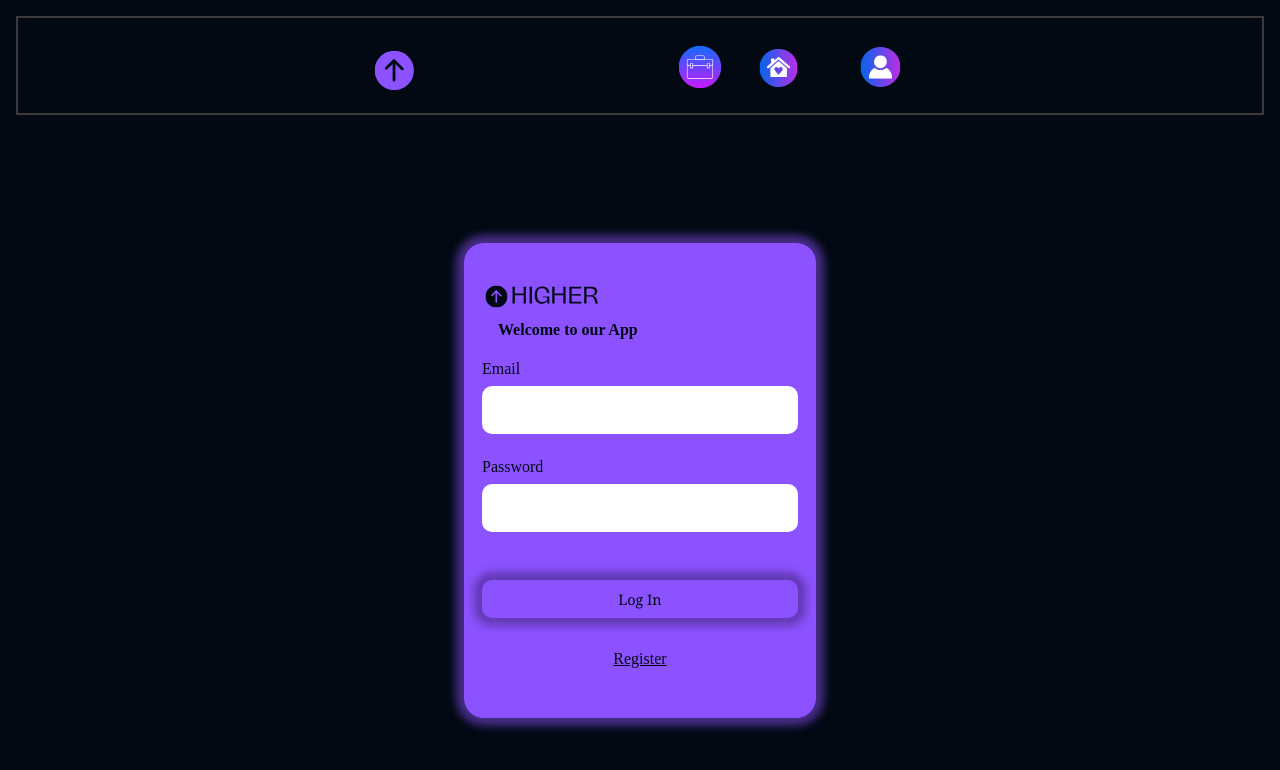
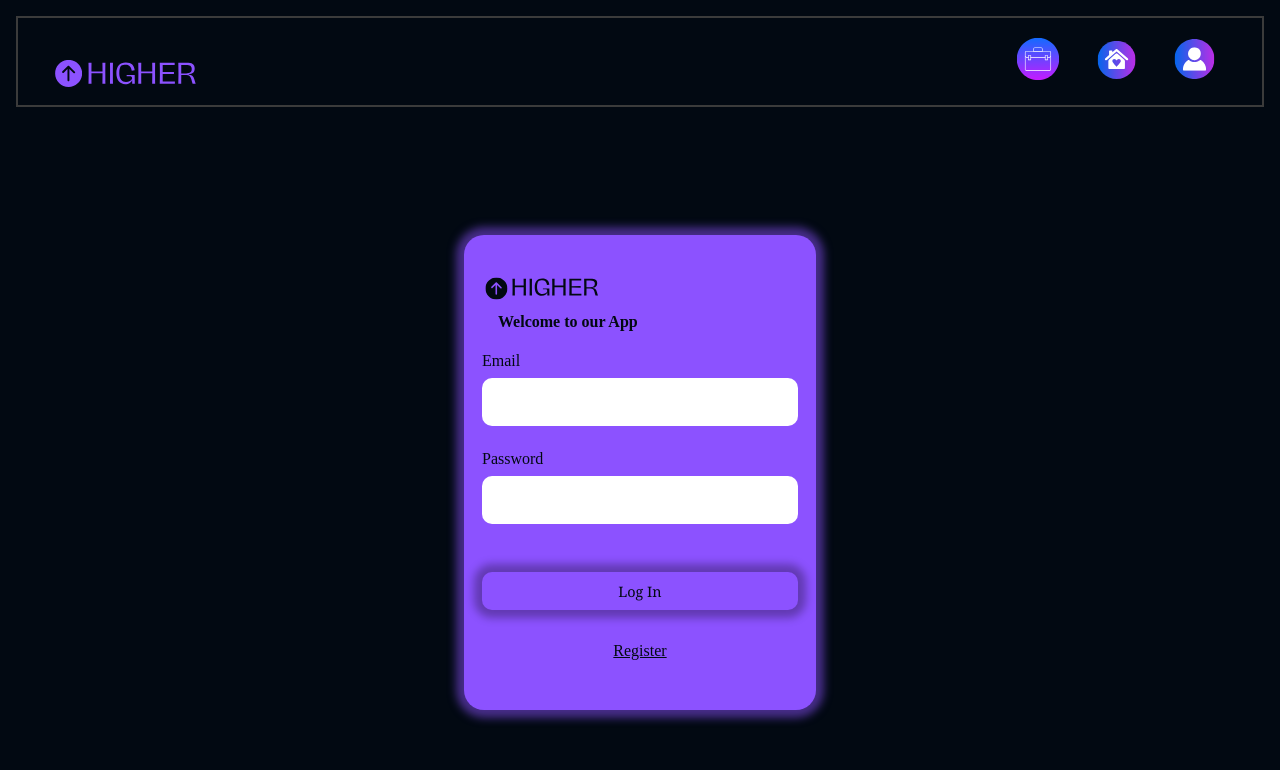
Before and after one commit to mariam1798/higher-frontend, a React (Create React App) app: page /login in a window 1280 px wide. Shown: the top 770 px of the page. Built offline with nearby package versions, Linux system fonts and the light colour scheme; a web font is replaced by a local one.

Commit message:
create use context for authentication

```diff
--- a/src/App.js
+++ b/src/App.js
@@ -6,6 +6,7 @@ import UploadPage from "./pages/UploadPage";
 import JobsPage from "./pages/JobsPage";
 import LoginPage from "./pages/LoginPage/LoginPage";
 import RegisterPage from "./pages/RegisterPage/RegisterPage";
+import { AuthProvider } from "./components/UseContext/UseContext";
 
 import "./App.scss";
 import { useState } from "react";
@@ -15,7 +16,7 @@ import Nav from "./components/Nav/Nav";
 function App() {
   const [failedAuth, setFailedAuth] = useState(false);
   const [user, setUser] = useState(null);
-  const token = localStorage.getItem("authToken");
+  const [token, setToken] = useState(localStorage.getItem("authToken"));
 
   useEffect(() => {
     if (!token) {
@@ -24,8 +25,8 @@ function App() {
     const loadData = async () => {
       try {
         const { data } = await getProfile(token);
-
         setUser(data);
+        setFailedAuth(false);
       } catch (error) {
         console.error(error);
         setFailedAuth(true);
@@ -38,11 +39,14 @@ function App() {
   const handleLogout = () => {
     localStorage.removeItem("authToken");
     localStorage.removeItem("jobsData");
+    setToken(null);
     setUser(null);
     setFailedAuth(true);
+    window.location.reload();
   };
   return (
     <BrowserRouter>
+      <AuthProvider>
         <Nav failedAuth={failedAuth} handleLogout={handleLogout} />
         <div className="container">
           <div className="content-wrap">
@@ -56,6 +60,7 @@ function App() {
             </Routes>
           </div>
         </div>
+      </AuthProvider>
     </BrowserRouter>
   );
 }
--- a/src/components/DropDown/DropDown.js
+++ b/src/components/DropDown/DropDown.js
@@ -2,10 +2,12 @@ import "./DropDown.scss";
 import { Link } from "react-router-dom";
 import userIcon from "../../assets/icons/user.svg";
 import { useState } from "react";
-
+import { useAuth } from "../UseContext/UseContext";
 export default function DropDown({ failedAuth, handleLogout }) {
   const [isVisible, setIsVisible] = useState(false);
   const dropdownClick = () => setIsVisible(!isVisible);
+  const { authToken, logout } = useAuth();
+  const isAuthenticated = !!authToken;
 
   return (
     <section className="dropdown">
@@ -18,7 +20,16 @@ export default function DropDown({ failedAuth, handleLogout }) {
       {isVisible && (
         <section className="dropdown__label">
           <ul className="dropdown__list">
-            {failedAuth ? (
+            {isAuthenticated ? (
+              <>
+                <Link to="/user" className="dropdown__navigate">
+                  <li className="dropdown__item ">Profile</li>
+                </Link>
+                <li onClick={handleLogout} className="dropdown__item">
+                  Log Out
+                </li>
+              </>
+            ) : (
               <>
                 <Link to="/login" className="dropdown__navigate">
                   <li className="dropdown__item dropdown__item--bottom">
@@ -29,15 +40,6 @@ export default function DropDown({ failedAuth, handleLogout }) {
                   <li className="dropdown__item ">Register</li>
                 </Link>
               </>
-            ) : (
-              <>
-                <Link to="/user" className="dropdown__navigate">
-                  <li className="dropdown__item ">Profile</li>
-                </Link>
-                <li onClick={handleLogout} className="dropdown__item">
-                  Log Out
-                </li>
-              </>
             )}
           </ul>
         </section>
--- a/src/components/DropDown/DropDown.scss
+++ b/src/components/DropDown/DropDown.scss
@@ -2,10 +2,11 @@
 @use "../../styles/partials/mixins" as *;
 
 .dropdown {
+  position: relative;
   &__label {
     border: $divider-line;
-    left: 72.5%;
-    top: 15.5%;
+    left: 20.5%;
+    top: 4.3rem;
     position: absolute;
     background-color: $primary-background-color;
     border-bottom-left-radius: $border-radius;
--- a/src/components/Nav/Nav.js
+++ b/src/components/Nav/Nav.js
@@ -1,4 +1,5 @@
 import logo from "../../assets/icons/high.svg";
+import higher from "../../assets/icons/higher.svg";
 import "./Nav.scss";
 import NavSide from "../NavSide/NavSide";
 import Search from "../Search/Search";
@@ -16,6 +17,11 @@ export default function Nav({
       <div className="nav__container">
         <Link to="/home" className="nav__watermark">
           <img className="nav__logo" src={logo} alt="brainflix logo" />
+          <img
+            className="nav__logo--tablet"
+            src={higher}
+            alt="brainflix logo"
+          />
         </Link>
         <NavSide failedAuth={failedAuth} handleLogout={handleLogout} />
         {/* <Search avatar={avatar} setVideos={setVideos} id={id} /> */}
--- a/src/components/Nav/Nav.scss
+++ b/src/components/Nav/Nav.scss
@@ -17,11 +17,21 @@
     display: flex;
     justify-content: center;
     align-items: center;
+    @include tablet {
+      justify-content: space-between;
+    }
   }
   &__logo {
     height: 2.5rem;
     @include tablet {
-      margin-bottom: 0.5rem;
+      display: none;
+    }
+    &--tablet {
+      display: none;
+      @include tablet {
+        display: flex;
+        width: 10rem;
+      }
     }
   }
   &__watermark {
--- a/src/components/NavSide/NavSide.js
+++ b/src/components/NavSide/NavSide.js
@@ -5,6 +5,7 @@ import home from "../../assets/icons/home.svg";
 import job from "../../assets/icons/work.svg";
 
 export default function NavSide({ failedAuth, handleLogout }) {
+  console.log(handleLogout);
   return (
     <section className="side">
       <div className="side__container">
--- a/src/components/NavSide/NavSide.scss
+++ b/src/components/NavSide/NavSide.scss
@@ -13,9 +13,7 @@
     flex-direction: row;
     align-items: center;
     @include tablet {
-      gap: 1.5rem;
-
-      margin-top: 0.5rem;
+      justify-content: center;
     }
   }
 
--- /dev/null
+++ b/src/components/UseContext/UseContext.js
@@ -0,0 +1,25 @@
+import React, { createContext, useContext, useState } from "react";
+
+const AuthContext = createContext(null);
+
+export const useAuth = () => useContext(AuthContext);
+
+export const AuthProvider = ({ children }) => {
+  const [authToken, setAuthToken] = useState(localStorage.getItem("authToken"));
+
+  const login = (token) => {
+    localStorage.setItem("authToken", token);
+    setAuthToken(token);
+  };
+
+  const logout = () => {
+    localStorage.removeItem("authToken");
+    setAuthToken(null);
+  };
+
+  return (
+    <AuthContext.Provider value={{ authToken, login, logout }}>
+      {children}
+    </AuthContext.Provider>
+  );
+};
--- a/src/pages/LoginPage/LoginPage.js
+++ b/src/pages/LoginPage/LoginPage.js
@@ -3,8 +3,10 @@ import higher from "../../assets/icons/logoblack.svg";
 import { Link, useNavigate } from "react-router-dom";
 import axios from "axios";
 import "./LoginPage.scss";
+import { useAuth } from "../../components/UseContext/UseContext";
 
 export default function LoginPage() {
+  const { login } = useAuth();
   const [errorMessage, setErrorMessage] = useState("");
   const [formData, setFormData] = useState({
     email: "",
@@ -34,7 +36,7 @@ export default function LoginPage() {
         }
       );
 
-      localStorage.setItem("authToken", data.token);
+      login(data.token);
       navigate("/home");
     } catch (error) {
       const message =
```
Also changed, not shown: src/assets/icons/higher.svg (added). Lines whose indentation alone changed are shown as unchanged.
